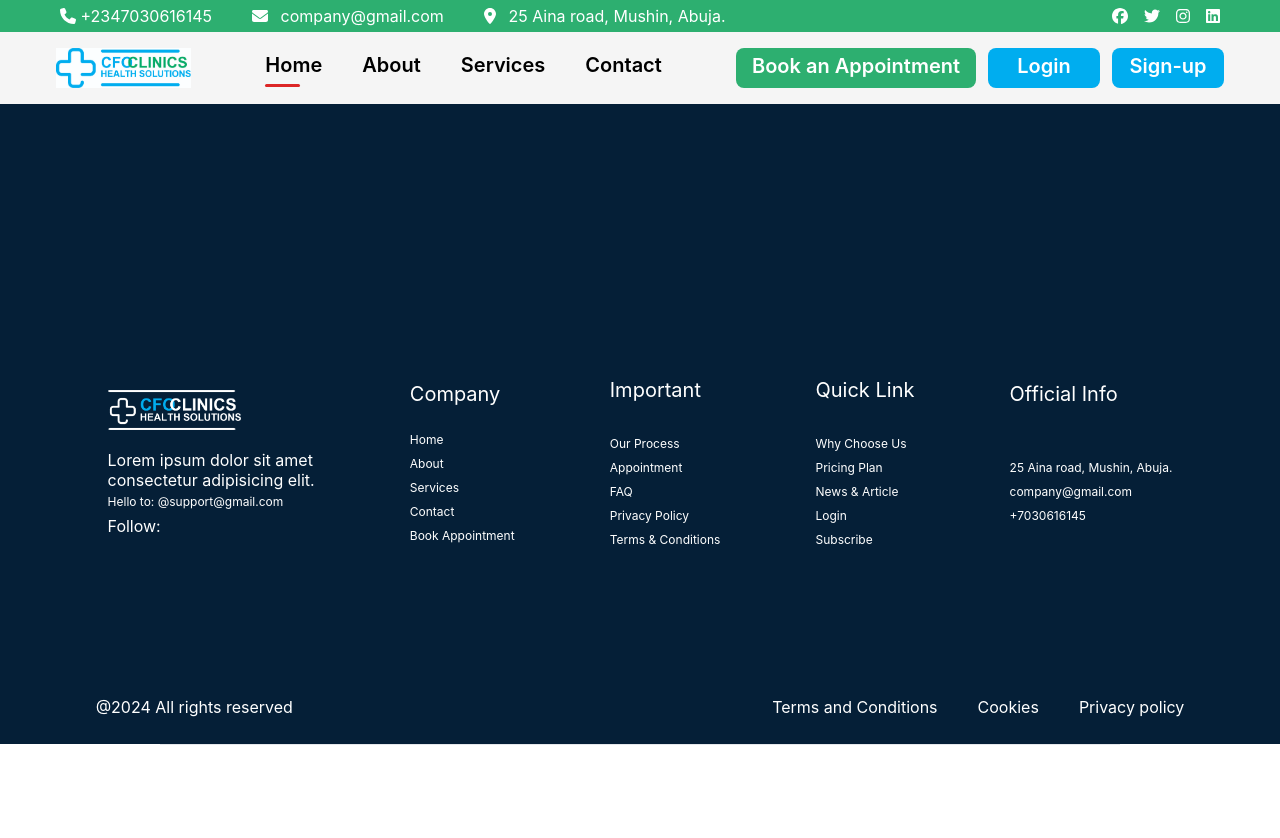
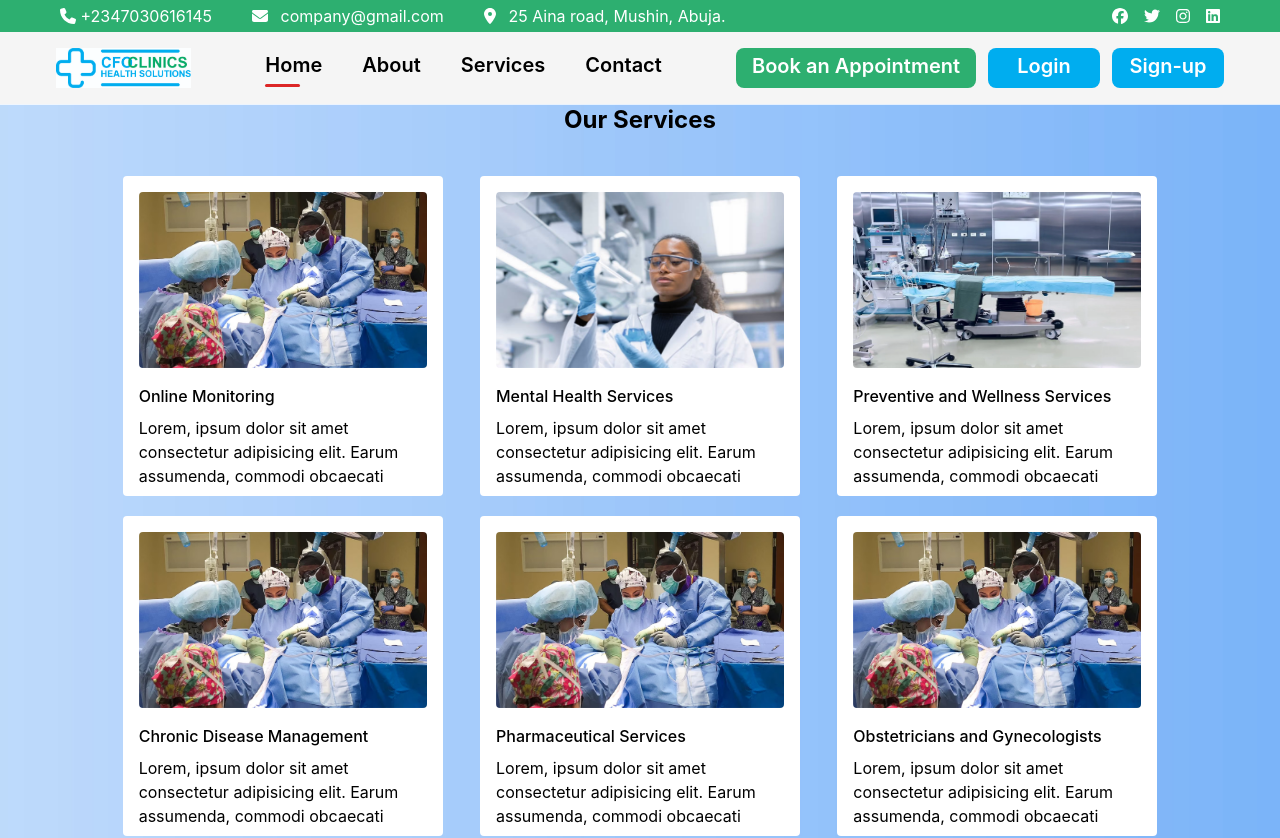
Before and after one commit to obimiz/cfo-medicals, a React (Create React App) app in the folder frontend/: page /services in a window 1280 px wide. Shown: the top 838 px of the page. Before the commit the page ends 800 px from the top, so only its background shows below. Built offline with nearby package versions, Linux system fonts and the light colour scheme; the HTML template or start-up script is replaced by a standard one.

Commit message:
Outlining the services of the product

```diff
--- a/frontend/src/Pages/Services.jsx
+++ b/frontend/src/Pages/Services.jsx
@@ -1,9 +1,71 @@
 import React from 'react'
+import bg3 from '../Assets/bg3.png'
+import servicesimg1 from '../Assets/servicesimg1.png'
+import servicesimg2 from '../Assets/servicesimg2.png'
+import servicesimg3 from '../Assets/servicesimg3.png'
 
 const Services = () => {
   return (
-    <div>
+    <div className='bg-cover bg-center'style={{ backgroundImage: `url(${bg3})` }}>
+        <h3 className='text-2xl font-bold text-center'>Our Services</h3>
 
+
+         <div className='grid grid-cols-3 gap- p-10  max-w-6xl mx-auto justify-center rounded '>
+            <div className='bg-white p-4 text-center rounded h-80 w-80 mx-auto'>
+              <img className='h-44 w-72 rounded' src={servicesimg1} alt="" />
+              <p className='mt-4 text-left text-black font-medium'>Online Monitoring</p>
+              <p className='mt-2 text-left from-neutral-50'>Lorem, ipsum dolor sit amet <br />
+               consectetur adipisicing elit. Earum <br />
+              assumenda, commodi obcaecati <br />
+             </p>
+          </div>
+          <div className='bg-white p-4 text-center rounded h-80 w-80 mx-auto'>
+              <img className='h-44 w-72 rounded' src={servicesimg2} alt="" />
+              <p className='mt-4 text-left text-black font-medium'>Mental Health Services</p>
+              <p className='mt-2 text-left from-neutral-50'>Lorem, ipsum dolor sit amet <br />
+              consectetur adipisicing elit. Earum <br />
+              assumenda, commodi obcaecati <br />
+              </p>
+          </div>
+          <div className='bg-white p-4 text-center rounded h-80 w-80 mx-auto'>
+            <img className='h-44 w-72 rounded' src={servicesimg3} alt="" />
+            <p className='mt-4 text-left text-black font-medium'>Preventive and Wellness Services</p>
+            <p className='mt-2 text-left from-neutral-50'>Lorem, ipsum dolor sit amet <br />
+             consectetur adipisicing elit. Earum <br />
+             assumenda, commodi obcaecati <br />
+             </p>
+          </div>
+
+          <div className='bg-white p-4 text-center rounded h-80 w-80 mx-auto mt-5'>
+            <img className='h-44 w-72 rounded' src={servicesimg1} alt="" />
+            <p className='mt-4 text-left text-black font-medium'>Chronic Disease Management</p>
+            <p className='mt-2 text-left from-neutral-50'>Lorem, ipsum dolor sit amet <br />
+             consectetur adipisicing elit. Earum <br />
+             assumenda, commodi obcaecati <br />
+             </p>
+
+          </div>
+          <div className='bg-white p-4 text-center rounded h-80 w-80 mx-auto mt-5'>
+            <img className='h-44 w-72 rounded' src={servicesimg1} alt="" />
+            <p className='mt-4 text-left text-black font-medium'>Pharmaceutical Services</p>
+            <p className='mt-2 text-left from-neutral-50'>Lorem, ipsum dolor sit amet <br />
+             consectetur adipisicing elit. Earum <br />
+             assumenda, commodi obcaecati <br />
+             </p>
+
+          </div>
+          <div className='bg-white p-4 text-center rounded h-80 w-80 mx-auto mt-5'>
+            <img className='h-44 w-72 rounded' src={servicesimg1} alt="" />
+            <p className='mt-4 text-left text-black font-medium'>Obstetricians and Gynecologists</p>
+            <p className='mt-2 text-left from-neutral-50'>Lorem, ipsum dolor sit amet <br />
+             consectetur adipisicing elit. Earum <br />
+             assumenda, commodi obcaecati <br />
+             </p>
+          </div>
+
+
+
+      </div>
     </div>
   )
 }
```
